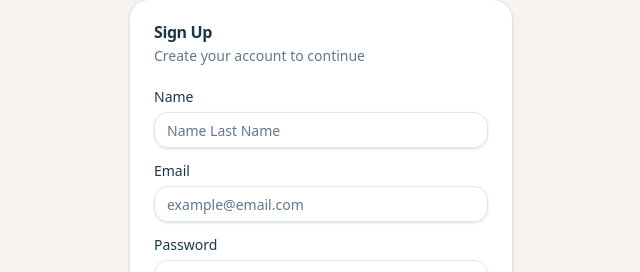
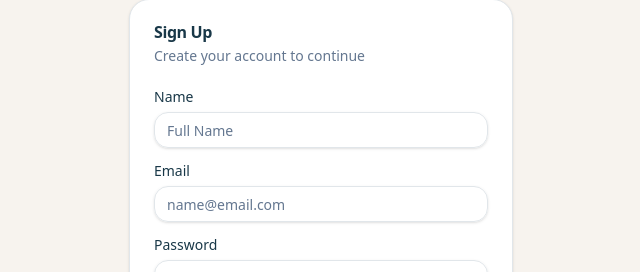
Before and after one commit to kasandra0/happytailsshelter_frontend, a React app in the folder app/: page /signup in a window 1280 px wide. Shown: the part 137-409 px from the top of the page, without its empty margins (319-959 px from the left). Built offline with nearby package versions, Linux system fonts and the light colour scheme; no server answers; the HTML template or start-up script is replaced by a standard one.

Commit message:
sign up page 2nd changes

```diff
--- a/app/src/pages/SignUpPage.tsx
+++ b/app/src/pages/SignUpPage.tsx
@@ -19,7 +19,7 @@ const emailRegex = /^[^\s@]+@[^\s@]+\.[^\s@]+$/
 const passwordRules = { minLen: 8, upper: /[A-Z]/, lower: /[a-z]/, number: /[0-9]/ }
 
 function validatePassword(pw: string): string | null {
-  if (pw.length < passwordRules.minLen) return "Password must be at least 8 characters."
+  if (pw.length < passwordRules.minLen) return "Password must be at least 10 characters."
   if (!passwordRules.upper.test(pw)) return "Password must include at least 1 uppercase letter."
   if (!passwordRules.lower.test(pw)) return "Password must include at least 1 lowercase letter."
   if (!passwordRules.number.test(pw)) return "Password must include at least 1 number."
@@ -121,7 +121,7 @@ export default function SignUpPage({
                   <Input
                     id="name"
                     type="text"
-                    placeholder="Name Last Name"
+                    placeholder="Full Name"
                     value={name}
                     onChange={(e) => setName(e.target.value)}
                     aria-invalid={!!fieldErrors.name}
@@ -134,7 +134,7 @@ export default function SignUpPage({
                   <Input
                     id="email"
                     type="email"
-                    placeholder="example@email.com"
+                    placeholder="name@email.com"
                     value={email}
                     onChange={(e) => setEmail(e.target.value)}
                     aria-invalid={!!fieldErrors.email}
```
